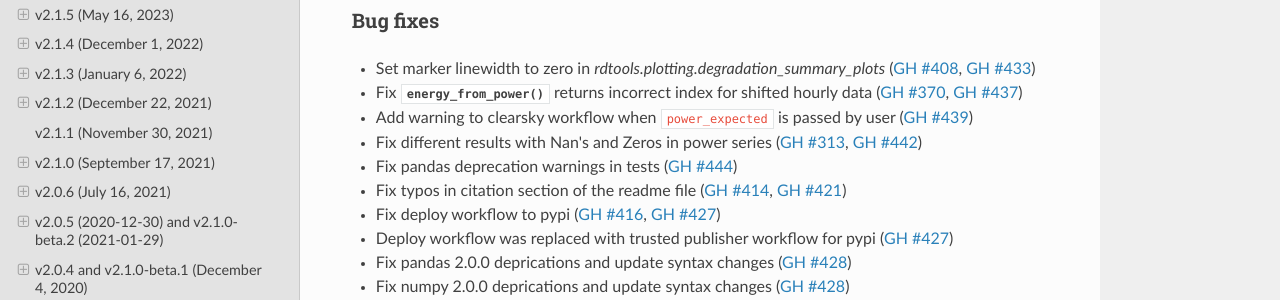
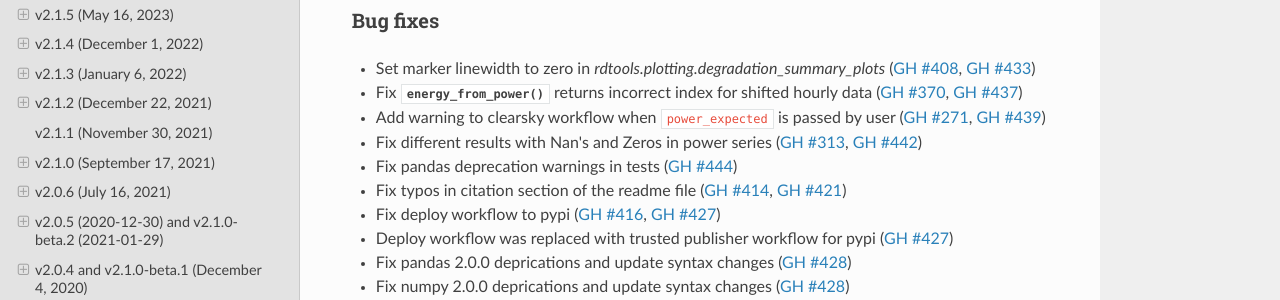
Before and after one commit to NREL/rdtools, a Sphinx documentation site: the page built from docs/sphinx/source/changelog.rst, in a window 1280 px wide and 900 px high, scrolled down 941 px. Shown: the part 150-450 px from the top of the window. Built offline with Sphinx 7.4.7 and the Read the Docs theme 3.1.0, drawn with Linux system fonts in a browser that asks for light colours; pages that are not in the unit, such as notebooks, are missing from menus.

Commit message:
Update docs/sphinx/source/changelog/v3.0.0.rst
Co-authored-by: Martin Springer <97482055+martin-springer@users.noreply.github.com>

```diff
--- a/docs/sphinx/source/changelog/v3.0.0.rst
+++ b/docs/sphinx/source/changelog/v3.0.0.rst
@@ -45,7 +45,7 @@ Bug fixes
 ---------
 * Set marker linewidth to zero in `rdtools.plotting.degradation_summary_plots` (:issue:`408`, :pull:`433`)
 * Fix :py:func:`~rdtools.normalization.energy_from_power` returns incorrect index for shifted hourly data (:issue:`370`, :pull:`437`)
-* Add warning to clearsky workflow when ``power_expected`` is passed by user (:pull:`439`)
+* Add warning to clearsky workflow when ``power_expected`` is passed by user (:issue:`271`, :pull:`439`)
 * Fix different results with Nan's and Zeros in power series (:issue:`313`, :pull:`442`)
 * Fix pandas deprecation warnings in tests (:pull:`444`)
 * Fix typos in citation section of the readme file (:issue:`414`, :pull:`421`)
```
